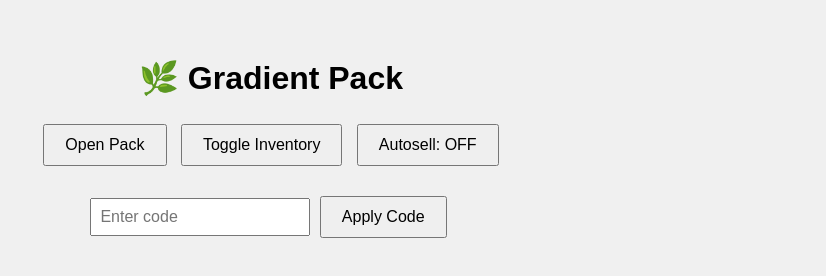
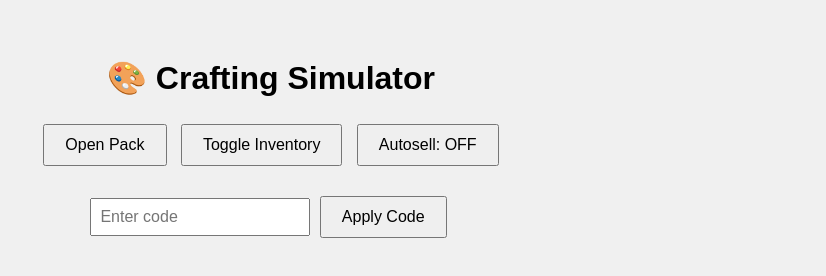
Before and after one commit to Username102014/fungariaultima, a plain HTML site: page index.html in a window 1280 px wide. Shown: the full height of the page, 369-1195 px from the left. Drawn offline with Linux system fonts and the light colour scheme.

Commit message:
Update index.html
Signed-off-by: Username102014 <s2215348@online.houstonisd.org>

```diff
--- a/index.html
+++ b/index.html
@@ -7,7 +7,7 @@
   <link rel="stylesheet" href="art.css" />
 </head>
 <body>
-  <h1>🌿 Gradient Pack</h1>
+  <h1>🎨 Crafting Simulator</h1>
 
   <button id="openBtn">Open Pack</button>
   <button id="inventoryBtn">Toggle Inventory</button>
```
